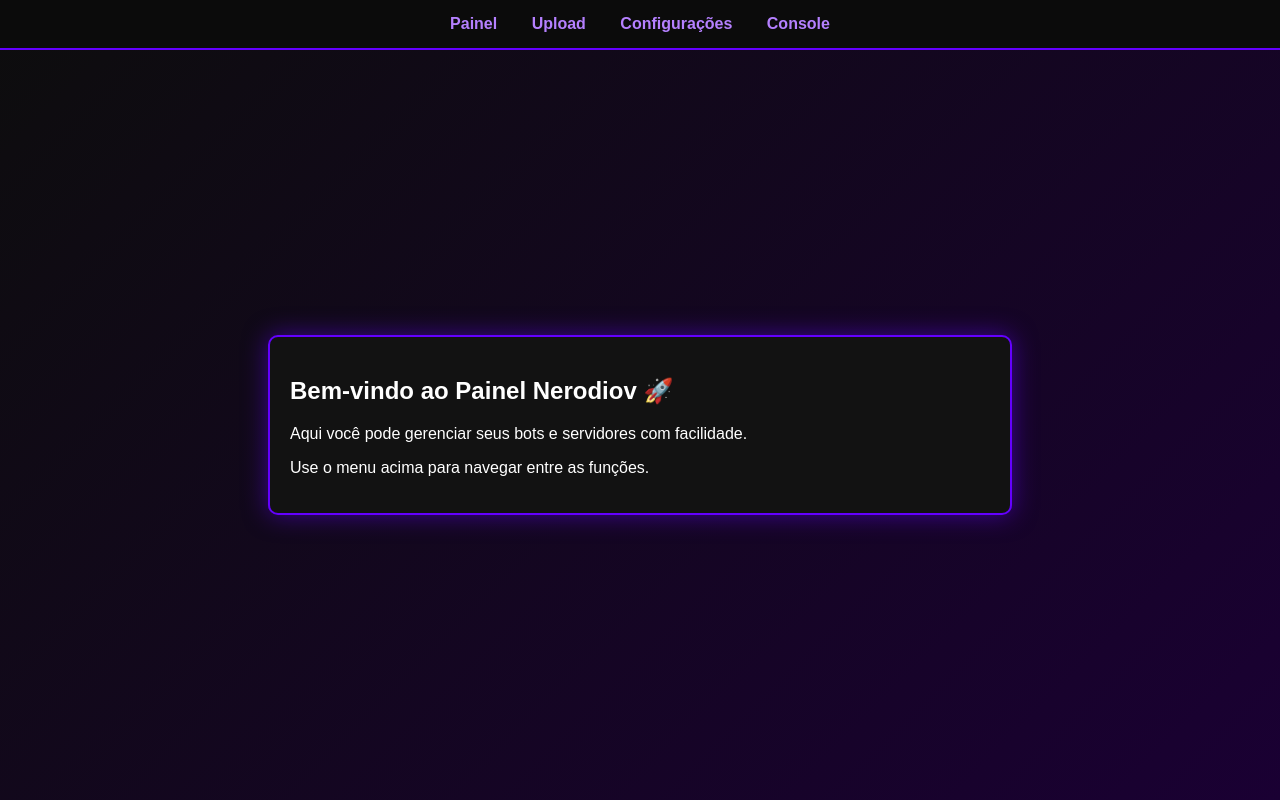
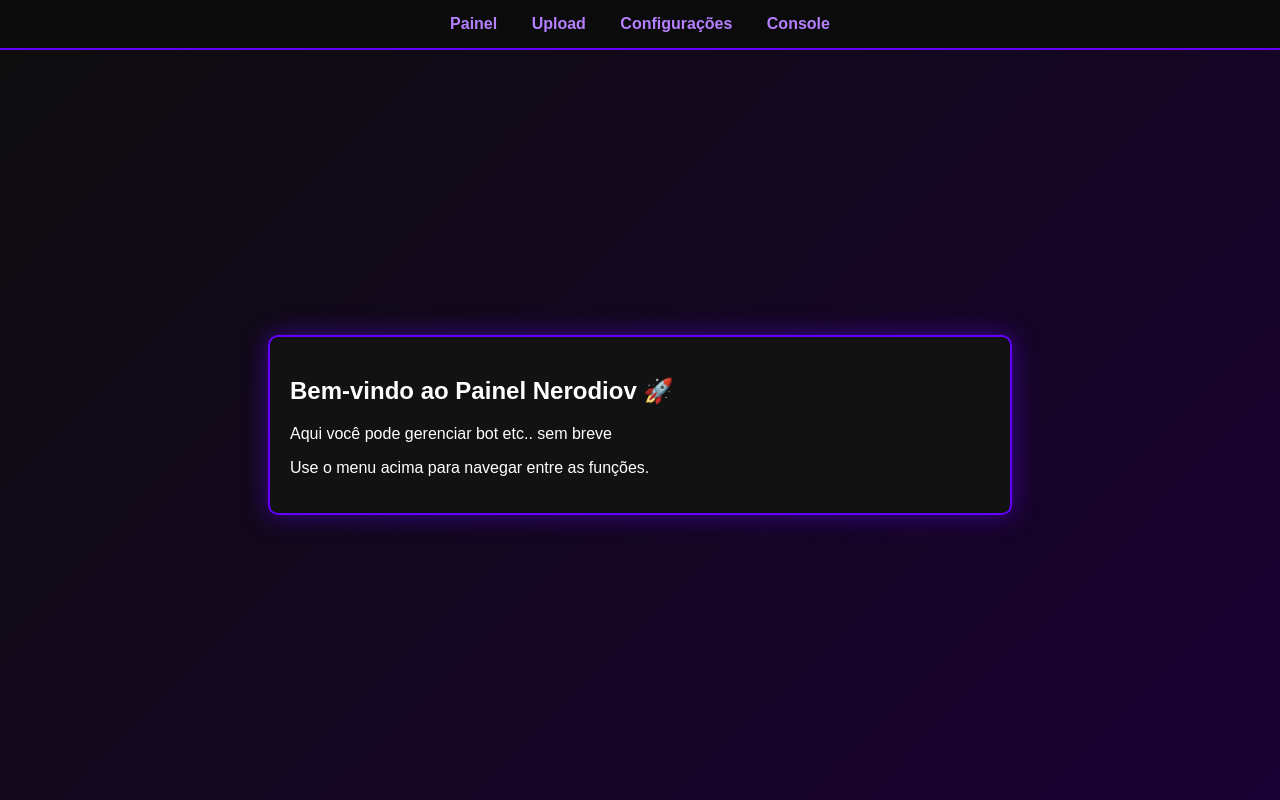
Before and after one commit to Scar-xdk/Vps-site, a website: page public/index.html in a window 1280 px wide. Drawn offline with Linux system fonts and the light colour scheme.

Commit message:
index.html

```diff
--- a/public/index.html
+++ b/public/index.html
@@ -15,7 +15,7 @@
   <div class="container">
     <div class="card">
       <h2>Bem-vindo ao Painel Nerodiov 🚀</h2>
-      <p>Aqui você pode gerenciar seus bots e servidores com facilidade.</p>
+      <p>Aqui você pode gerenciar bot etc.. sem breve</p>
       <p>Use o menu acima para navegar entre as funções.</p>
     </div>
   </div>
```
